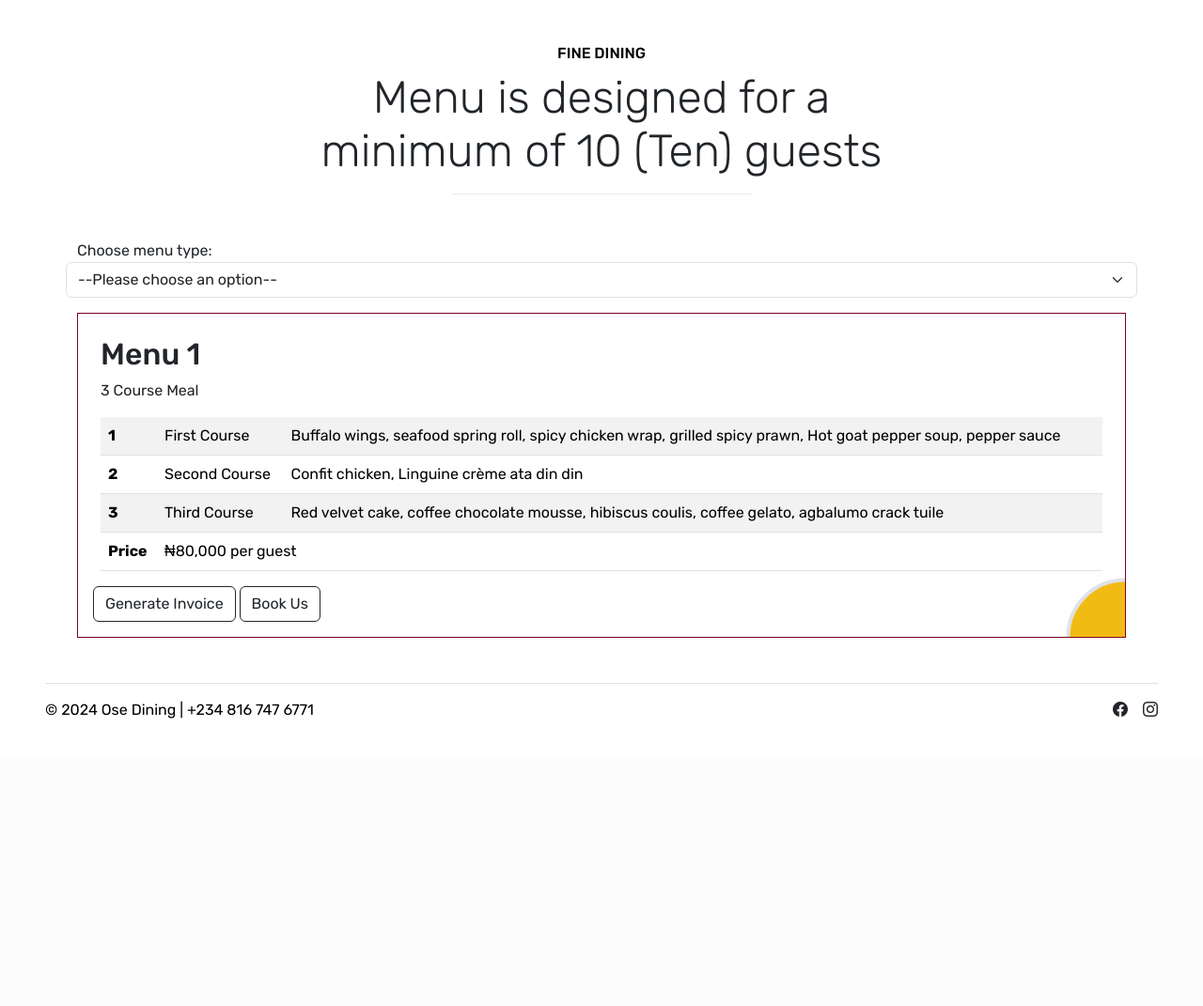
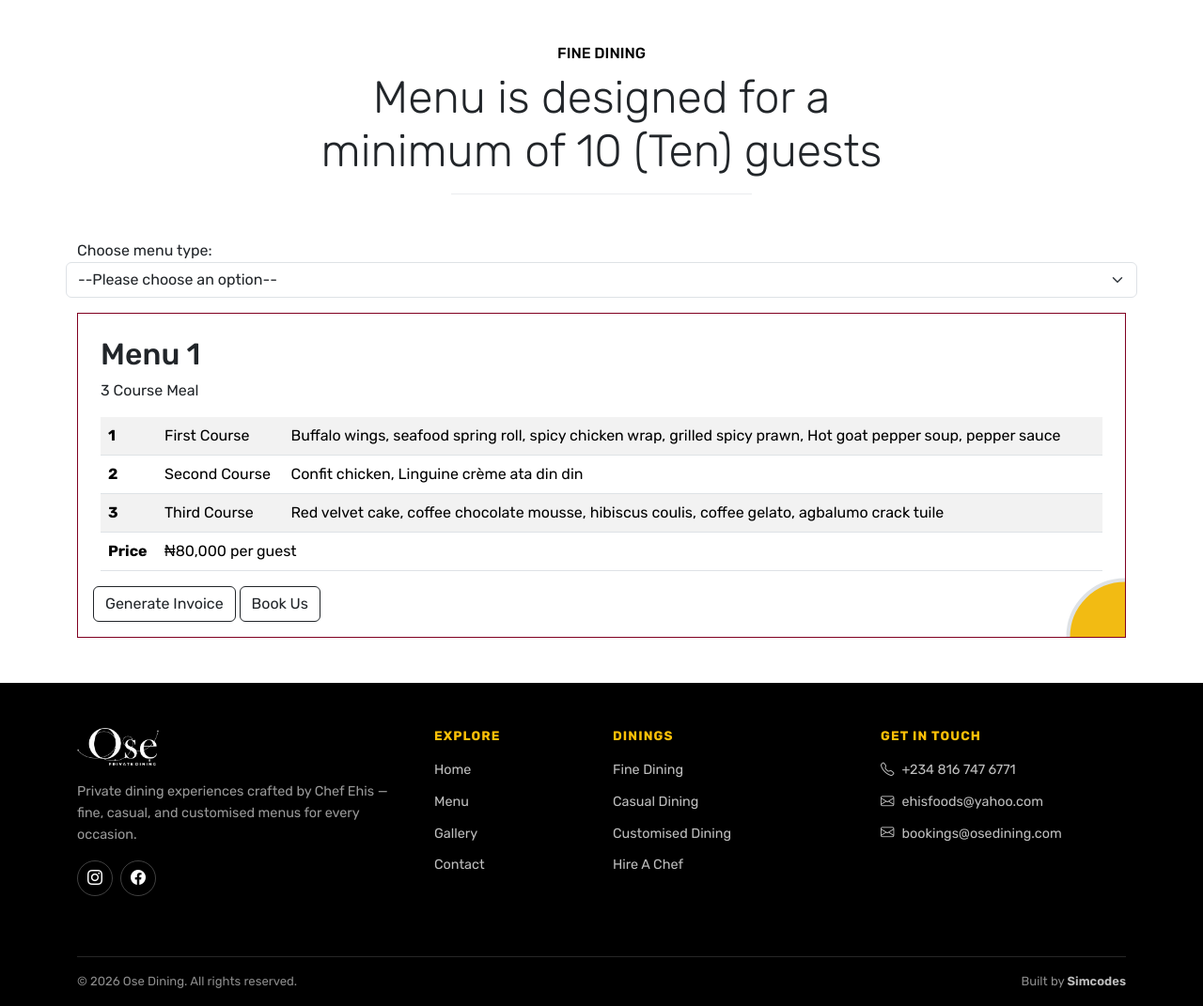
Before and after one commit to sim-codes/osedining, a Django app: page /finedining/ in a window 1280 px wide. Shown: the part 85-1156 px from the top of the page at 94% size. Before the commit the page ends 850 px from the top, so only its background shows below. Run offline with Django 5.2, Linux system fonts and the light colour scheme; some libraries are stand-ins or nearby versions.

Commit message:
Redesign site footer with brand nav, contact links, and sticky layout
Replace the single-line footer with a four-column layout (brand/socials,
Explore, Dinings, Get In Touch), black background to match the navbar,
mailto links for both contact addresses, and a Simcodes credit. Also wrap
page content in <main class="flex-grow-1"> so the footer sticks to the
bottom of short pages.

```diff
--- a/pages/static/css/base.css
+++ b/pages/static/css/base.css
@@ -9,6 +9,86 @@
     font-family: "Rubik", sans-serif;
     /* font-family: "Josefin Sans", sans-serif; */
     font-optical-sizing: auto;
+}
+
+/* Footer */
+.site-footer {
+    background-color: #000;
+    color: rgba(255, 255, 255, 0.75);
+}
+
+.site-footer a {
+    text-decoration: none;
+}
+
+.site-footer .footer-logo {
+    height: 40px;
+    width: auto;
+}
+
+.site-footer .footer-tagline {
+    max-width: 26rem;
+    font-size: 0.9rem;
+    line-height: 1.6;
+    color: rgba(255, 255, 255, 0.6);
+}
+
+.site-footer .footer-heading {
+    color: #ffc107;
+    font-weight: 700;
+    font-size: 0.85rem;
+    text-transform: uppercase;
+    letter-spacing: 0.08em;
+    margin-bottom: 1rem;
+}
+
+.site-footer .footer-links li {
+    margin-bottom: 0.6rem;
+}
+
+.site-footer .footer-links a {
+    color: rgba(255, 255, 255, 0.75);
+    font-size: 0.9rem;
+    transition: color 0.2s ease, padding-left 0.2s ease;
+}
+
+.site-footer .footer-links a:hover {
+    color: #ffc107;
+    padding-left: 4px;
+}
+
+.site-footer .footer-social-link {
+    display: inline-flex;
+    align-items: center;
+    justify-content: center;
+    width: 38px;
+    height: 38px;
+    border-radius: 50%;
+    border: 1px solid rgba(255, 255, 255, 0.25);
+    color: #fff;
+    transition: background-color 0.2s ease, border-color 0.2s ease, color 0.2s ease;
+}
+
+.site-footer .footer-social-link:hover {
+    background-color: #ffc107;
+    border-color: #ffc107;
+    color: #000;
+}
+
+.site-footer .footer-bottom {
+    border-top: 1px solid rgba(255, 255, 255, 0.15);
+    font-size: 0.82rem;
+    color: rgba(255, 255, 255, 0.55);
+}
+
+.site-footer .footer-bottom a {
+    color: rgba(255, 255, 255, 0.75);
+    font-weight: 600;
+    transition: color 0.2s ease;
+}
+
+.site-footer .footer-bottom a:hover {
+    color: #ffc107;
 }
 
 .form-group textarea:focus,
--- a/pages/templates/base.html
+++ b/pages/templates/base.html
@@ -17,12 +17,14 @@
   />
     {% block styling %}{% endblock %}
 </head>
-<body data-bs-spy="scroll" data-bs-target="#bsb-tpl-navbar" data-bs-smooth-scroll="true" tabindex="0" class="min-vh-100">
+<body data-bs-spy="scroll" data-bs-target="#bsb-tpl-navbar" data-bs-smooth-scroll="true" tabindex="0" class="min-vh-100 d-flex flex-column">
     <!-- Header -->
     <header id="header" class="sticky-top bsb-tpl-header-sticky bsb-tpl-header-sticky-animationX">
         {% include 'nav.html' %}
     </header>
-    {% block content %}{% endblock %}
+    <main class="flex-grow-1">
+        {% block content %}{% endblock %}
+    </main>
 
     {% include 'footer.html' %}
     <script src="https://cdn.jsdelivr.net/npm/bootstrap@5.3.3/dist/js/bootstrap.bundle.min.js" integrity="sha384-YvpcrYf0tY3lHB60NNkmXc5s9fDVZLESaAA55NDzOxhy9GkcIdslK1eN7N6jIeHz" crossorigin="anonymous"></script>
--- a/pages/templates/footer.html
+++ b/pages/templates/footer.html
@@ -1,20 +1,75 @@
+{% load static %}
 <!-- Footer -->
+<footer class="site-footer">
+  <div class="container">
+    <div class="row gy-4 py-5">
+      <div class="col-lg-4 col-md-6">
+        <a href="{% url 'pages:home' %}" class="d-inline-block mb-3">
+          <img src="{% static 'images/white-logo.png' %}" class="footer-logo" alt="Ose Dining">
+        </a>
+        <p class="footer-tagline">
+          Private dining experiences crafted by Chef Ehis — fine, casual, and
+          customised menus for every occasion.
+        </p>
+        <ul class="list-unstyled d-flex gap-2 footer-socials">
+          <li>
+            <a href="https://www.instagram.com/osedining/" class="footer-social-link" aria-label="Instagram" target="_blank" rel="noopener">
+              <i class="bi bi-instagram"></i>
+            </a>
+          </li>
+          <li>
+            <a href="#" class="footer-social-link" aria-label="Facebook">
+              <i class="bi bi-facebook"></i>
+            </a>
+          </li>
+        </ul>
+      </div>
 
-<footer class="footer mt-auto d-flex flex-wrap justify-content-between align-items-center py-3 my-4 mx-5 border-top">
-    <div class="col-md-4 d-flex align-items-center">
-      <span class="text-black">© 2024 Ose Dining | +234 816 747 6771</span>
+      <div class="col-lg-2 col-md-6">
+        <h6 class="footer-heading">Explore</h6>
+        <ul class="list-unstyled footer-links">
+          <li><a href="{% url 'pages:home' %}">Home</a></li>
+          <li><a href="{% url 'pages:menu' %}">Menu</a></li>
+          <li><a href="{% url 'pages:gallery' %}">Gallery</a></li>
+          <li><a href="{% url 'pages:contact' %}">Contact</a></li>
+        </ul>
+      </div>
+
+      <div class="col-lg-3 col-md-6">
+        <h6 class="footer-heading">Dinings</h6>
+        <ul class="list-unstyled footer-links">
+          <li><a href="{% url 'pages:finedining' %}">Fine Dining</a></li>
+          <li><a href="{% url 'pages:casual_dining' %}">Casual Dining</a></li>
+          <li><a href="{% url 'pages:customdining' %}">Customised Dining</a></li>
+          <li><a href="{% url 'pages:hire_a_chef' %}">Hire A Chef</a></li>
+        </ul>
+      </div>
+
+      <div class="col-lg-3 col-md-6">
+        <h6 class="footer-heading">Get In Touch</h6>
+        <ul class="list-unstyled footer-links">
+          <li>
+            <a href="tel:+2348167476771">
+              <i class="bi bi-telephone me-2"></i>+234 816 747 6771
+            </a>
+          </li>
+          <li>
+            <a href="mailto:ehisfoods@yahoo.com">
+              <i class="bi bi-envelope me-2"></i>ehisfoods@yahoo.com
+            </a>
+          </li>
+          <li>
+            <a href="mailto:bookings@osedining.com">
+              <i class="bi bi-envelope me-2"></i>bookings@osedining.com
+            </a>
+          </li>
+        </ul>
+      </div>
     </div>
 
-    <ul class="nav col-md-4 justify-content-end pr-8 list-unstyled d-flex">
-      <li class="ms-3">
-        <a href="" class="text-reset">
-          <i class="bi bi-facebook"></i>
-        </a>
-      </li>
-      <li class="ms-3">
-        <a href="https://www.instagram.com/osedining/" class="text-reset">
-          <i class="bi bi-instagram"></i>
-        </a>
-      </li>
-    </ul>
+    <div class="footer-bottom d-flex flex-wrap justify-content-between align-items-center gap-2 py-3">
+      <span>&copy; {% now "Y" %} Ose Dining. All rights reserved.</span>
+      <span>Built by <a href="https://simportfolio.netlify.app/" target="_blank" rel="noopener">Simcodes</a></span>
+    </div>
+  </div>
 </footer>
```
